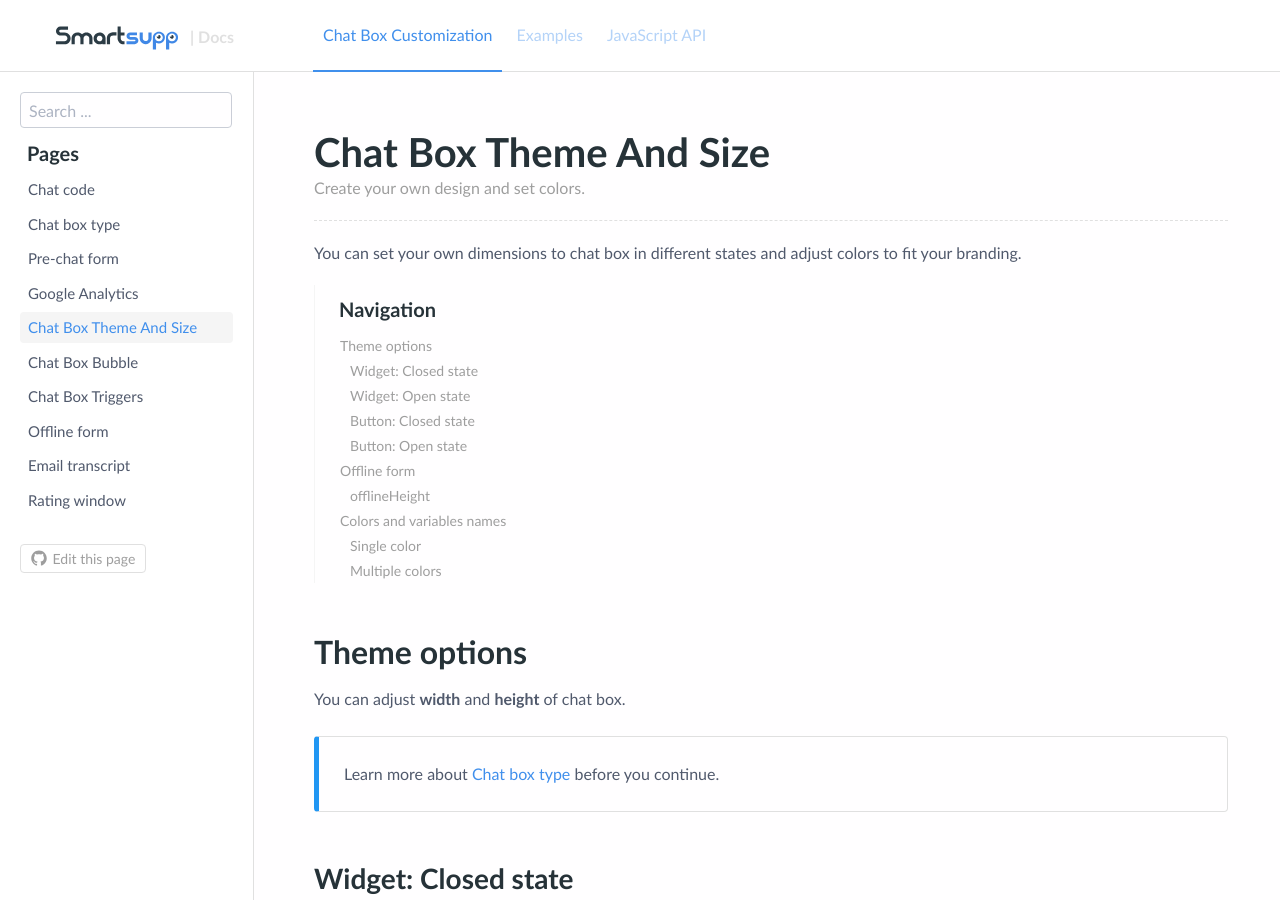
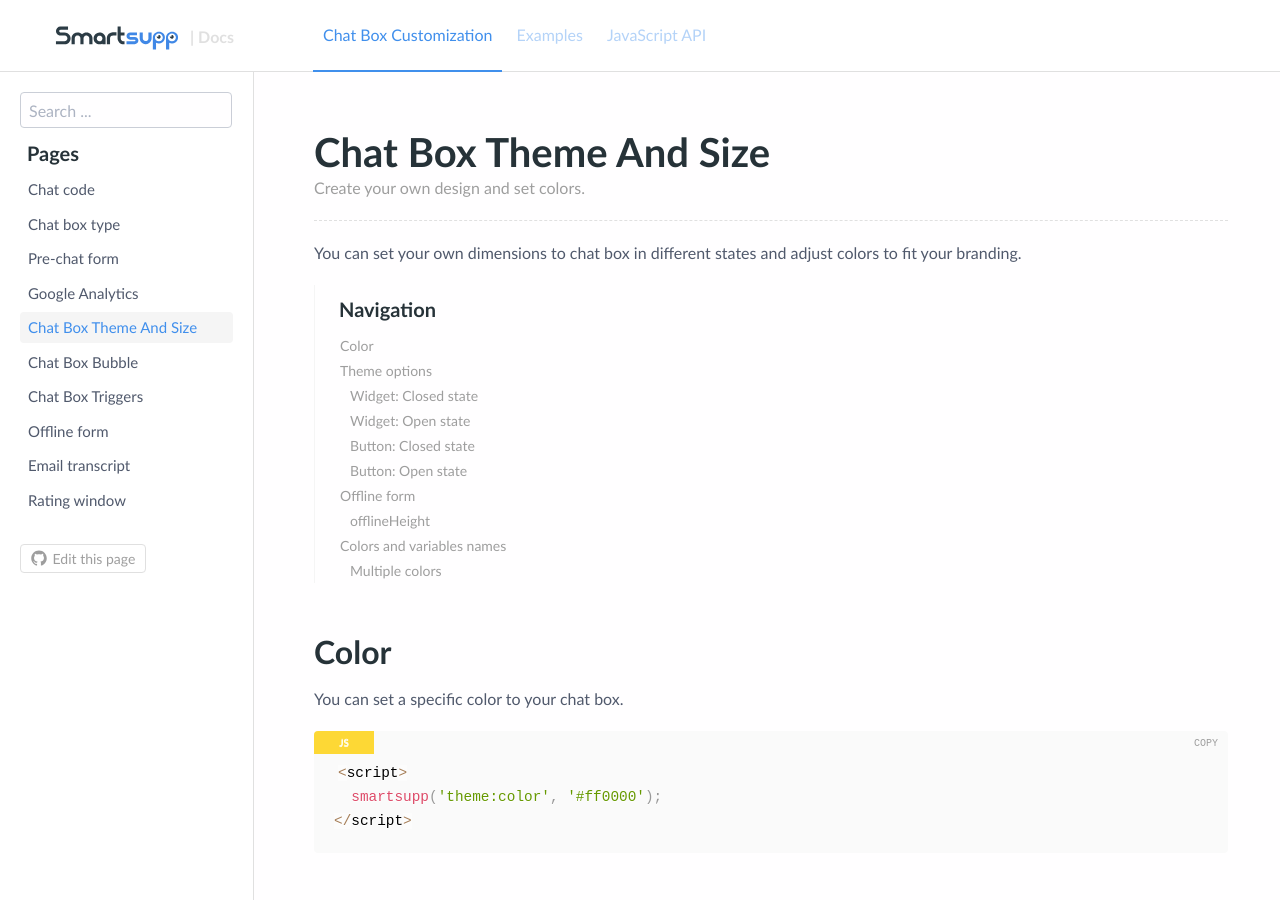
Before and after one commit to smartsupp/smartsupp.github.io, a Jekyll site: the page built from _docs/customization/chat-box-theme.md, in a window 1280 px wide and 900 px high. Built offline with Jekyll 4.4.1, drawn with Linux system fonts in a browser that asks for light colours; comment, search, counter and statistics services are not loaded; some of the changed text lies outside the part shown.

Commit message:
new widget theme api

````diff
--- a/_docs/customization/chat-box-theme.md
+++ b/_docs/customization/chat-box-theme.md
@@ -4,6 +4,16 @@
 description: "You can set your own dimensions to chat box in different states and adjust colors to fit your branding."
 redirect_from: /docs/javascript-api/theme/
 ---
+
+##  Color
+
+You can set a specific color to your chat box.
+
+```js
+<script>
+  smartsupp('theme:color', '#ff0000');
+</script>
+```
 
 ## Theme options
 
@@ -82,7 +92,6 @@
 Example is explained in **Customization** section [Offline form with textinput](/docs/customization/offline-form/#offline-form-with-textinput).
 {: .callout .callout-info }
 
-
 ## Colors and variables names
 
 Colors are generated automatically to match Smartsupp default theme. Change them when you need to customize chat box to match your company brand colors for example.
@@ -91,16 +100,6 @@
 {: .callout .callout-warning }
 
 {% include component/tables/docs/javascript-api/theme/colors-variables-names.html %}
-
-### Single color
-
-You can set a specific color to your chat box.
-
-```js
-<script>
-  smartsupp('theme:color', '#ff0000');
-</script>
-```
 
 ### Multiple colors
 
````
